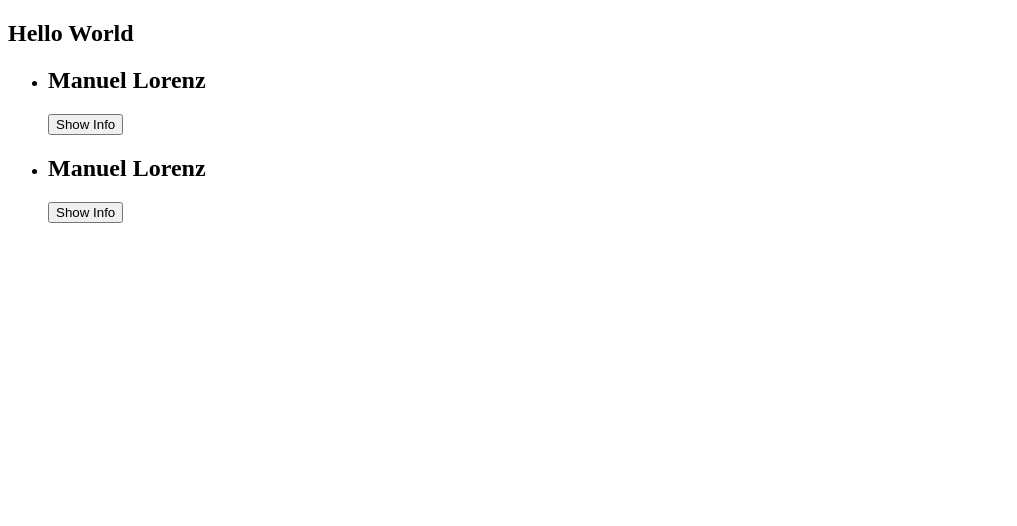
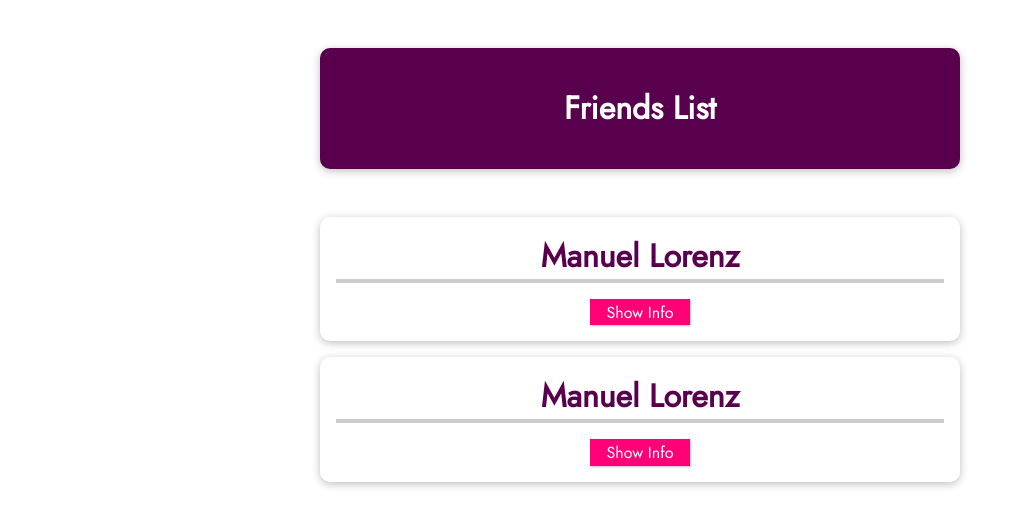
Before and after one commit to sankalp-prog/Vue.js-Learnings, a Vue app in the folder vue-cli-01-a-new-vue-project/: page / in a window 1280 px wide. Shown: the top 526 px of the page, without its empty margins (0-1017 px from the left). Built offline with nearby package versions, Linux system fonts and the light colour scheme.

Commit message:
Adding styling

```diff
--- a/vue-cli-01-a-new-vue-project/src/App.vue
+++ b/vue-cli-01-a-new-vue-project/src/App.vue
@@ -1,6 +1,8 @@
 <template>
   <div>
-    <h2>Hello World</h2>
+    <header>
+      <h1>Friends List</h1>
+    </header>
     <ul>
       <friend-list></friend-list>
       <friend-list></friend-list>
@@ -30,3 +32,71 @@
   },
 };
 </script>
+
+<style>
+@import url("https://fonts.googleapis.com/css2?family=Jost&display=swap");
+
+* {
+  box-sizing: border-box;
+}
+
+html {
+  font-family: "Jost", sans-serif;
+}
+
+body {
+  margin: 0;
+}
+
+header {
+  box-shadow: 0 2px 8px rgba(0, 0, 0, 0.26);
+  margin: 3rem auto;
+  border-radius: 10px;
+  padding: 1rem;
+  background-color: #58004d;
+  color: white;
+  text-align: center;
+  width: 90%;
+  max-width: 40rem;
+}
+
+#app ul {
+  margin: 0;
+  padding: 0;
+  list-style: none;
+}
+
+#app li {
+  box-shadow: 0 2px 8px rgba(0, 0, 0, 0.26);
+  margin: 1rem auto;
+  border-radius: 10px;
+  padding: 1rem;
+  text-align: center;
+  width: 90%;
+  max-width: 40rem;
+}
+
+#app h2 {
+  font-size: 2rem;
+  border-bottom: 4px solid #ccc;
+  color: #58004d;
+  margin: 0 0 1rem 0;
+}
+
+#app button {
+  font: inherit;
+  cursor: pointer;
+  border: 1px solid #ff0077;
+  background-color: #ff0077;
+  color: white;
+  padding: 0.05rem 1rem;
+  box-shadow: 1px 1px 2px rgba(0, 0, 0, 0.26);
+}
+
+#app button:hover,
+#app button:active {
+  background-color: #ec3169;
+  border-color: #ec3169;
+  box-shadow: 1px 1px 4px rgba(0, 0, 0, 0.26);
+}
+</style>
```
